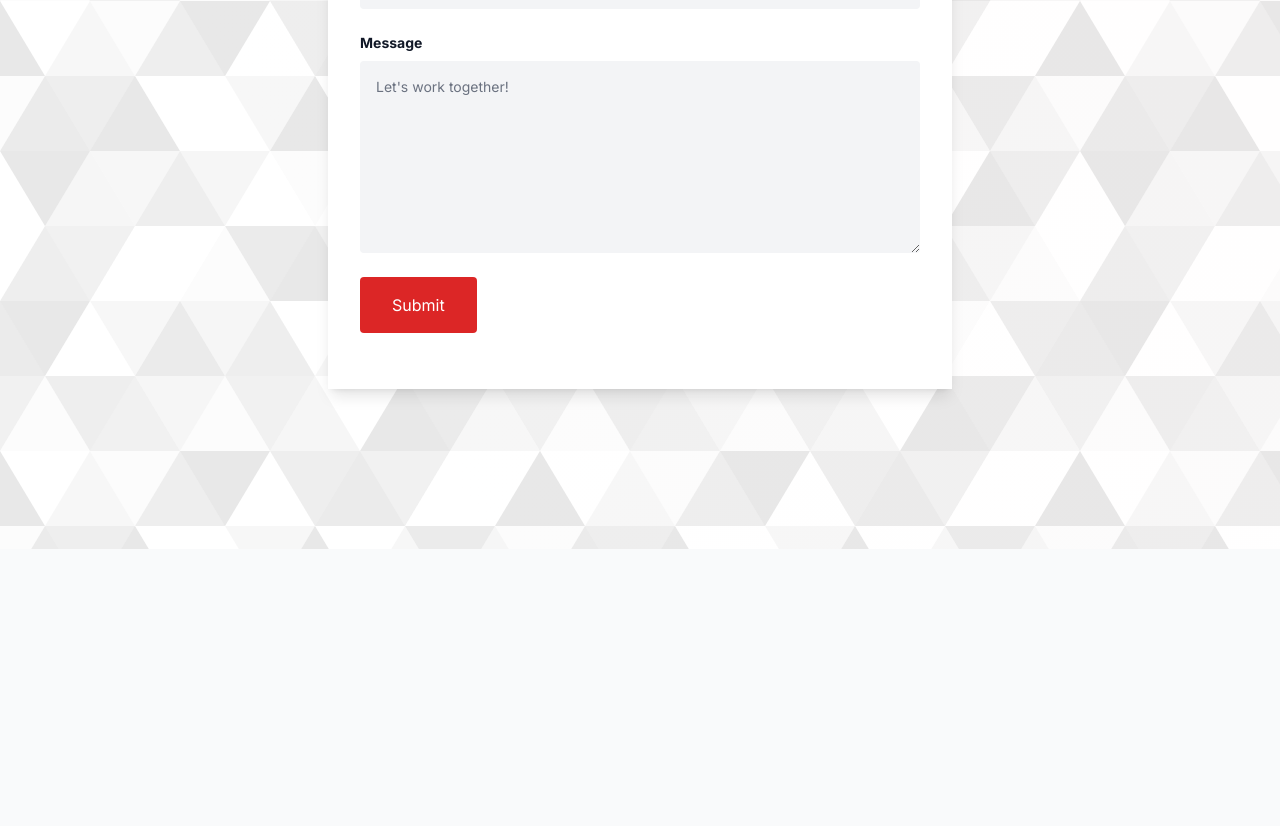
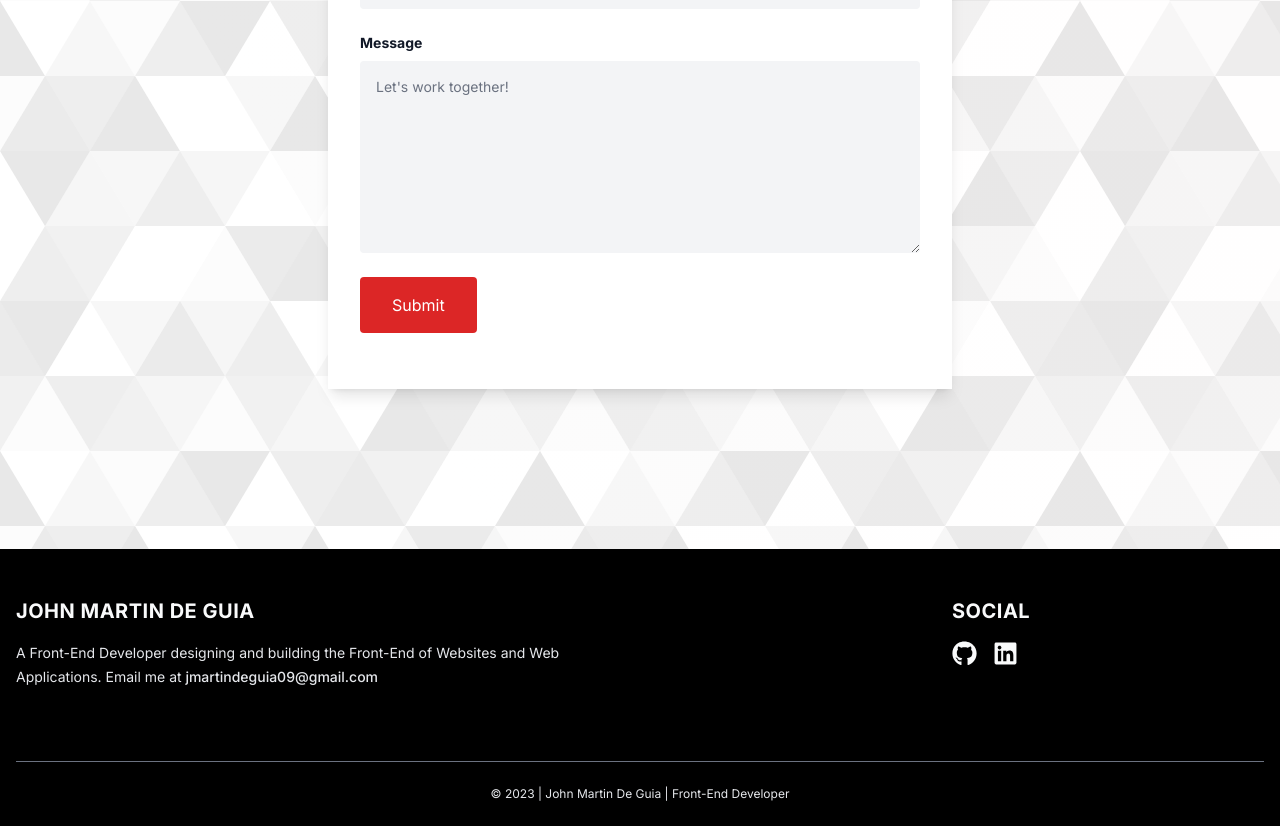
Before and after one commit to jmartindg/Portfolio, a Next.js app: page / in a window 1280 px wide. Shown: the part 4689-5515 px from the top of the page. Before the commit the page ends 5238 px from the top, so only its background shows below. Built offline with nearby package versions, Linux system fonts and the light colour scheme.

Commit message:
footer section added

```diff
--- a/app/layout.tsx
+++ b/app/layout.tsx
@@ -4,6 +4,7 @@ import "./globals.css";
 import { Inter } from "@next/font/google";
 
 // Components
+import Footer from "@/components/Footer";
 import Navbar from "@/components/Navbar";
 
 const inter = Inter({
@@ -18,6 +19,7 @@ export default function RootLayout({ children }: { children: React.ReactNode })
       <body className="bg-gray-50">
         <Navbar />
         {children}
+        <Footer />
       </body>
     </html>
   );
--- /dev/null
+++ b/components/Footer.tsx
@@ -0,0 +1,40 @@
+import { FaGithub, FaLinkedin } from "react-icons/fa";
+
+const Footer = () => {
+  const getCurrentYear = new Date().getFullYear();
+
+  const githubLink: string = "https://github.com/jmartindg";
+  const linkedinLink: string = "https://www.linkedin.com/in/john-martin-de-guia-b788b7205/";
+
+  return (
+    <footer className="bg-black">
+      <section className="container grid grid-cols-1 px-4 py-12 text-gray-50 md:grid-cols-12">
+        <section className="md:col-span-9">
+          <h4 className="text-xl font-bold uppercase tracking-wide">John Martin De Guia</h4>
+          <p className="w-full pt-4 text-sm leading-6 text-gray-200 md:w-8/12">
+            A Front-End Developer designing and building the Front-End of Websites and Web Applications. Email me at
+            <span className="font-medium"> jmartindeguia09@gmail.com</span>
+          </p>
+        </section>
+        <section className="mt-7 md:col-span-3 md:mt-0">
+          <h4 className="text-xl font-bold uppercase tracking-wide">Social</h4>
+          <section className="flex items-center space-x-4 pt-4">
+            <a href={githubLink} className="transition duration-150 hover:text-red-600" target="_blank" rel="noreferrer">
+              <FaGithub size={25} />
+            </a>
+            <a href={linkedinLink} className="transition duration-150 hover:text-red-600" target="_blank" rel="noreferrer">
+              <FaLinkedin size={25} />
+            </a>
+          </section>
+        </section>
+      </section>
+      <section className="container bg-black px-4 py-6 text-gray-200">
+        <p className="border-t border-t-gray-500 pt-6 text-center text-xs">
+          &copy; {getCurrentYear} | John Martin De Guia | Front-End Developer
+        </p>
+      </section>
+    </footer>
+  );
+};
+
+export default Footer;
```
